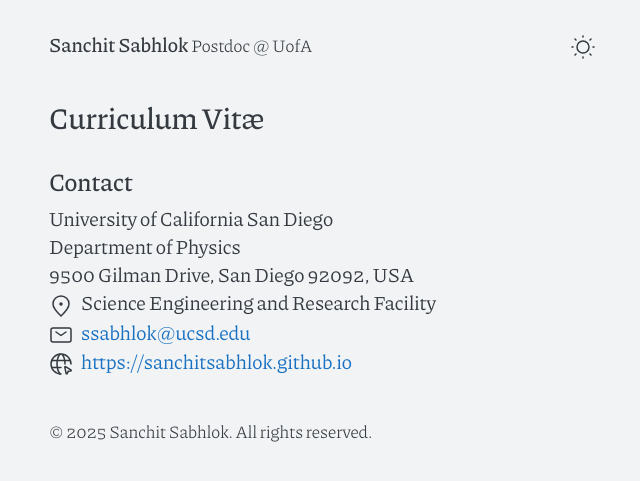
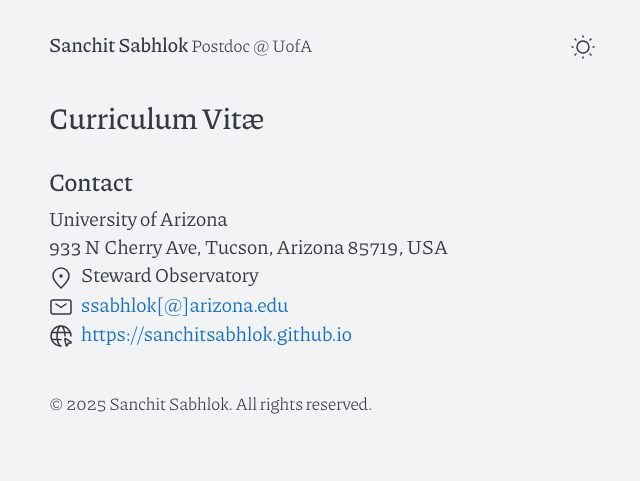
Before and after one commit to sanchitsabhlok/sanchitsabhlok.github.io, a Jekyll site: the page built from cv.md, in a window 1280 px wide. Shown: the top 481 px of the page, without its empty margins (318-958 px from the left). Built offline with Jekyll 4.4.1, drawn with Linux system fonts in a browser that asks for light colours.

Commit message:
Updated Contact

```diff
--- a/_includes/contact.html
+++ b/_includes/contact.html
@@ -1,11 +1,10 @@
 <div class="contact">
   <h2>Contact</h2>
   <ul>
-    <li>University of California San Diego</li>
-    <li>Department of Physics</li>
-    <li>9500 Gilman Drive, San Diego 92092, USA</li>
-    <li><span class="li-icon">{% include svg/pin-alt.svg %}</span><span>Science Engineering and Research Facility</span></li>
-    <li><span class="li-icon">{% include svg/mail.svg %}</span><a href="mailto:ssabhlok@ucsd.edu">ssabhlok@ucsd.edu</a></li>
+    <li>University of Arizona</li>
+    <li>933 N Cherry Ave, Tucson, Arizona 85719, USA</li>
+    <li><span class="li-icon">{% include svg/pin-alt.svg %}</span><span>Steward Observatory</span></li>
+    <li><span class="li-icon">{% include svg/mail.svg %}</span><a href="mailto:ssabhlok@ucsd.edu">ssabhlok[@]arizona.edu</a></li>
     <li><span class="li-icon">{% include svg/internet.svg %}</span><a href="https://sanchitsabhlok.github.io">https://sanchitsabhlok.github.io</a></li>
   </ul>
 </div>
```
